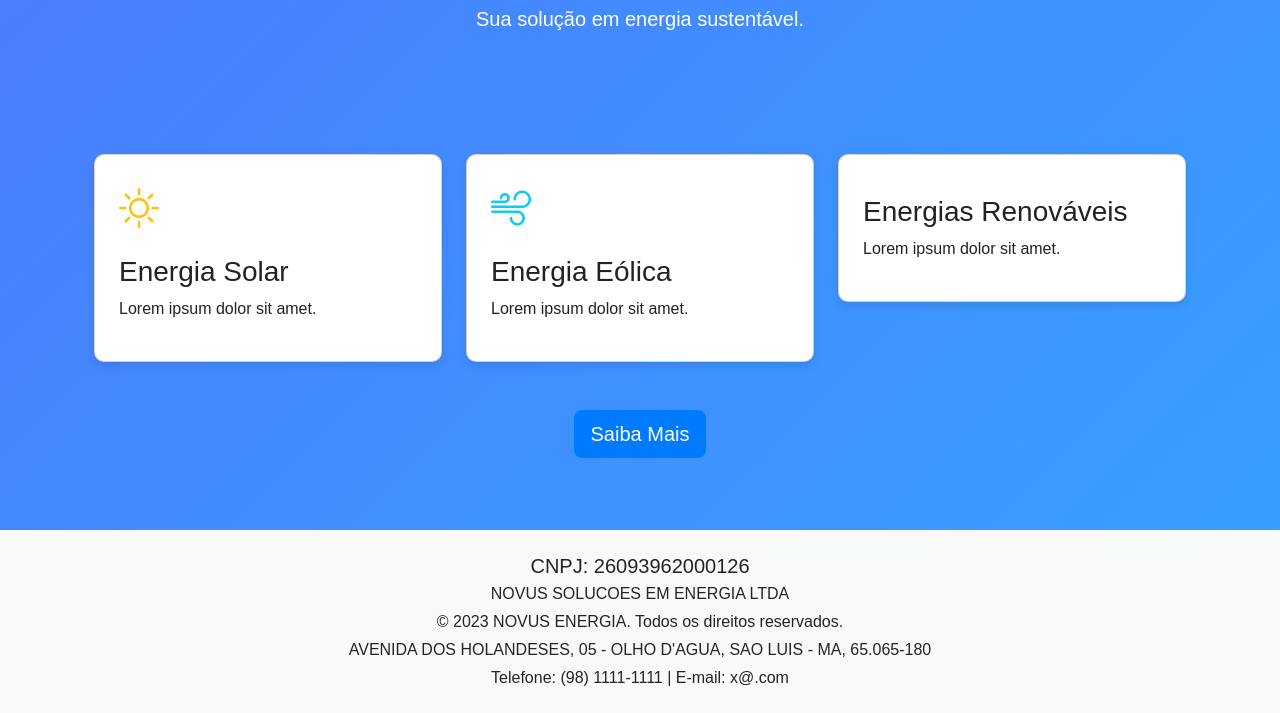
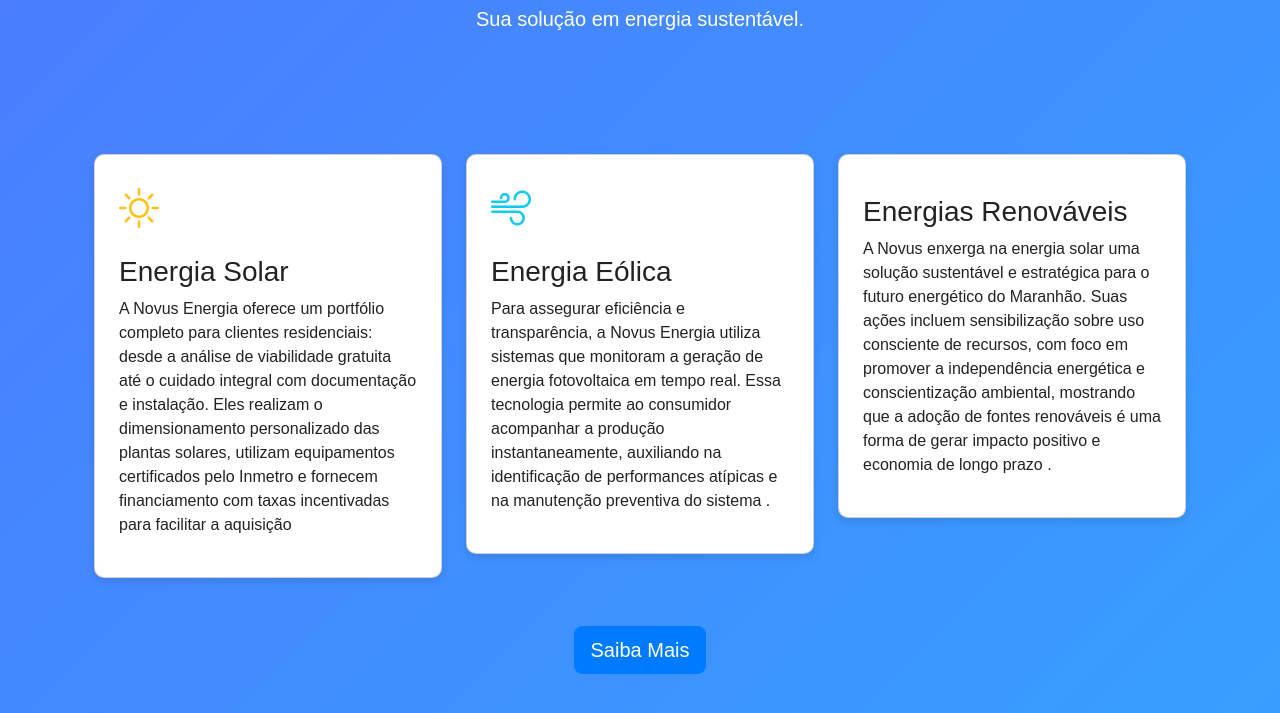
Before and after one commit to novusenergiamei/meisolar, a plain HTML site: page index.html in a window 1280 px wide. Shown: the part 239-952 px from the top of the page. Drawn offline with nearby package versions, Linux system fonts and the light colour scheme.

Commit message:
Update index.html

```diff
--- a/index.html
+++ b/index.html
@@ -77,21 +77,21 @@
                     <div class="card p-4">
                         <i class="bi bi-sun fs-1 text-warning mb-3"></i>
                         <h3>Energia Solar</h3>
-                        <p>Lorem ipsum dolor sit amet.</p>
+                        <p>A Novus Energia oferece um portfólio completo para clientes residenciais: desde a análise de viabilidade gratuita até o cuidado integral com documentação e instalação. Eles realizam o dimensionamento personalizado das plantas solares, utilizam equipamentos certificados pelo Inmetro e fornecem financiamento com taxas incentivadas para facilitar a aquisição</p>
                     </div>
                 </div>
                 <div class="col-md-4">
                     <div class="card p-4">
                         <i class="bi bi-wind fs-1 text-info mb-3"></i>
                         <h3>Energia Eólica</h3>
-                        <p>Lorem ipsum dolor sit amet.</p>
+                        <p>Para assegurar eficiência e transparência, a Novus Energia utiliza sistemas que monitoram a geração de energia fotovoltaica em tempo real. Essa tecnologia permite ao consumidor acompanhar a produção instantaneamente, auxiliando na identificação de performances atípicas e na manutenção preventiva do sistema .</p>
                     </div>
                 </div>
                 <div class="col-md-4">
                     <div class="card p-4">
                         <i class="bi bi-leaf fs-1 text-success mb-3"></i>
                         <h3>Energias Renováveis</h3>
-                        <p>Lorem ipsum dolor sit amet.</p>
+                        <p>A Novus enxerga na energia solar uma solução sustentável e estratégica para o futuro energético do Maranhão. Suas ações incluem sensibilização sobre uso consciente de recursos, com foco em promover a independência energética e conscientização ambiental, mostrando que a adoção de fontes renováveis é uma forma de gerar impacto positivo e economia de longo prazo .</p>
                     </div>
                 </div>
             </div>
@@ -116,7 +116,7 @@
         <p class="mb-1 text-dark">NOVUS SOLUCOES EM ENERGIA LTDA</p>
         <p class="mb-1 text-dark">© 2023 NOVUS ENERGIA. Todos os direitos reservados.</p>
         <p class="mb-1 text-dark">AVENIDA DOS HOLANDESES, 05 - OLHO D'AGUA, SAO LUIS - MA, 65.065-180</p>
-        <p class="mb-0 text-dark">Telefone: (98) 1111-1111 | E-mail: x@.com</p>
+        <p class="mb-0 text-dark">Telefone: (98) 98521-5252| E-mail: atendimento@novusenergia.com.br</p>
     </footer>
             <script src="https://cdn.jsdelivr.net/npm/bootstrap@5.3.2/dist/js/bootstrap.bundle.min.js"></script>
         </body>
```
